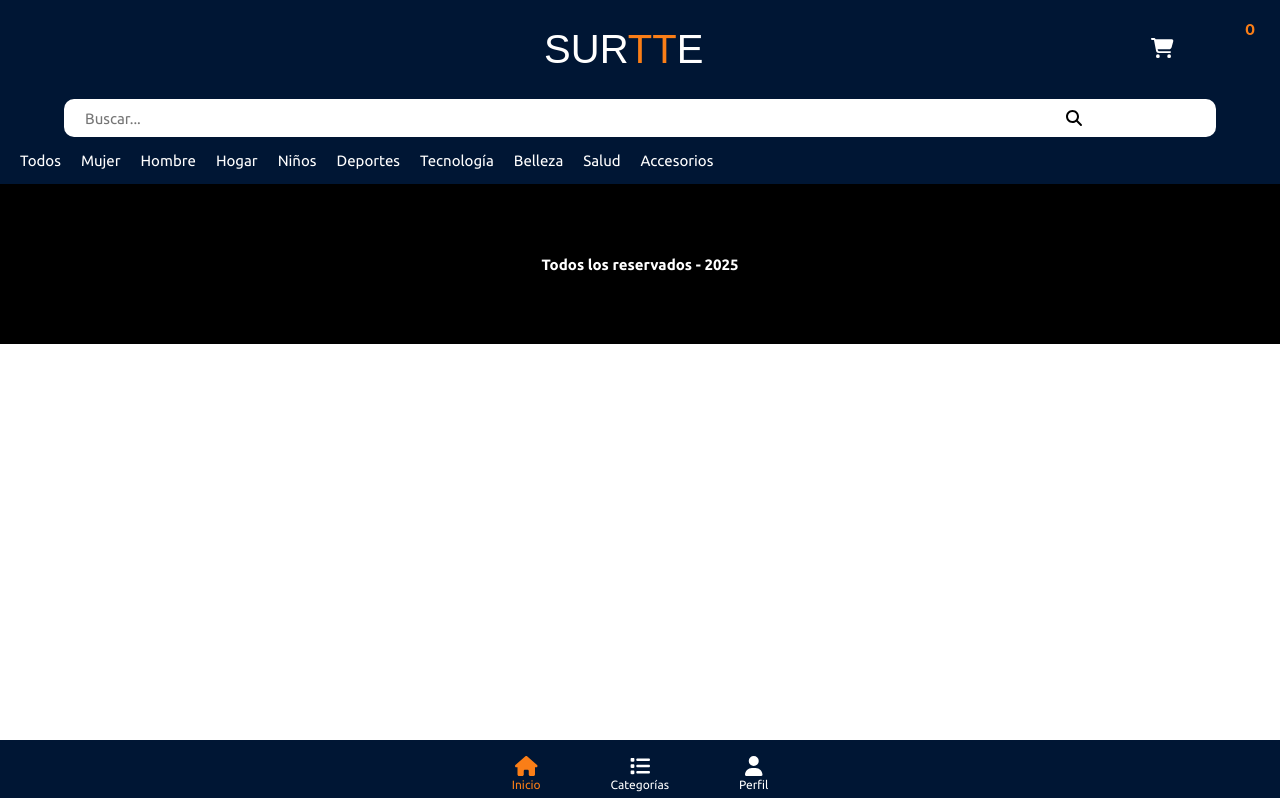
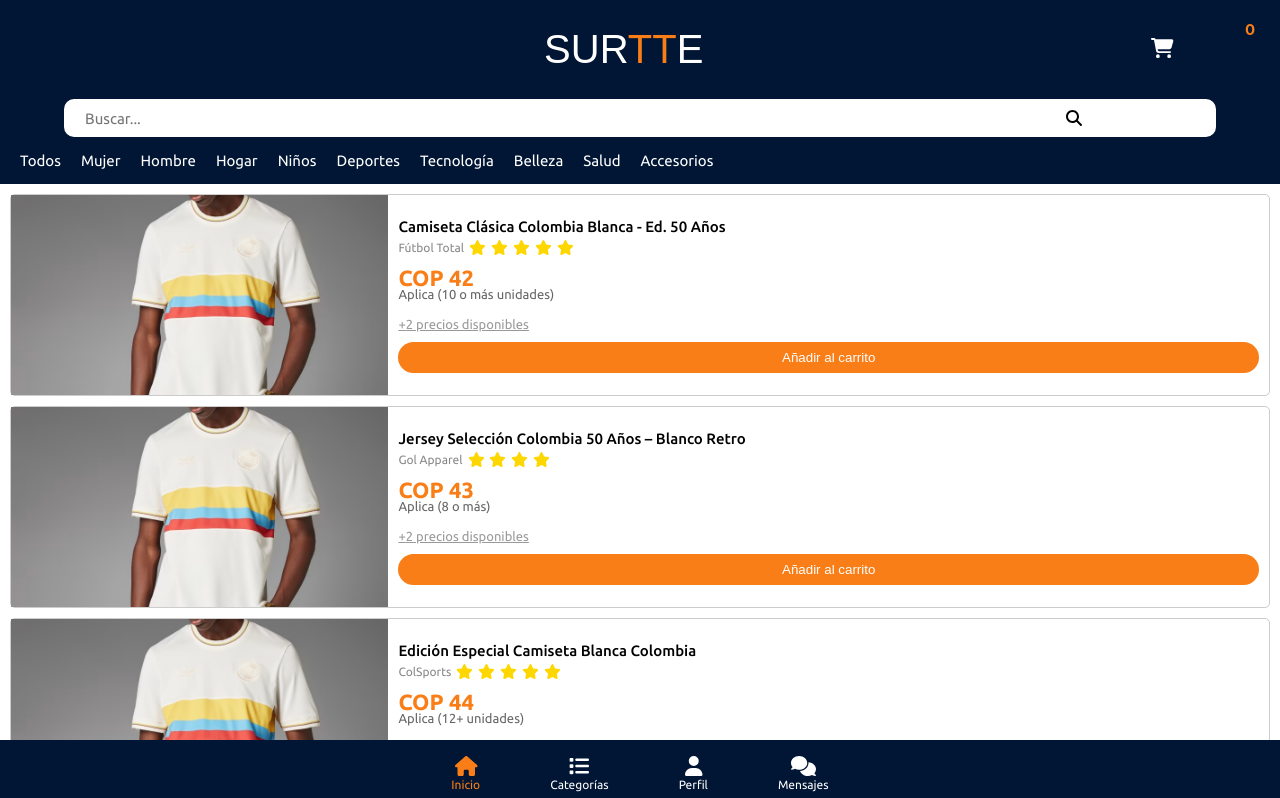
Before and after one commit to andres0v13d0/surtte, a React (Create React App) app in the folder frontend/: page / in a window 1280 px wide. Shown: the top 798 px of the page. Built offline with nearby package versions, Linux system fonts and the light colour scheme; a web font is replaced by a local one.

Commit message:
Agregacion de estilos

```diff
--- a/frontend/src/App.js
+++ b/frontend/src/App.js
@@ -5,6 +5,8 @@ import Login from './pages/Login'
 import Home from './pages/Home';
 import Register from './pages/Register';
 import Profile from './pages/Profile';
+import Categories from './pages/Categories';
+import Chat from './pages/Chat';
 
 function App() {
   return (
@@ -15,6 +17,8 @@ function App() {
         <Route path="/logout" element={<Logout   />} />
         <Route path="/register" element={<Register   />} />
         <Route path="/profile" element={<Profile />} />
+        <Route path="/categories" element={<Categories />} />
+        <Route path="/messages" element={<Chat />} />
       </Routes>
     </Router>
   );
--- a/frontend/src/components/NavInf.js
+++ b/frontend/src/components/NavInf.js
@@ -2,7 +2,7 @@ import React from 'react';
 import { Link } from 'react-router-dom';
 import './NavInf.css';
 import { FontAwesomeIcon } from '@fortawesome/react-fontawesome';
-import { faHouse, faList, faUser } from '@fortawesome/free-solid-svg-icons';
+import { faHouse, faList, faUser, faComments } from '@fortawesome/free-solid-svg-icons';
 
 const NavInf = ({ selected }) => {
     return (
@@ -32,6 +32,14 @@ const NavInf = ({ selected }) => {
                         Perfil
                     </Link>
                 </li>
+                <li>
+                    <Link to="/messages" className={selected === 'messages' ? 'selected' : ''}>
+                        <span className='navInf-icon'>
+                            <FontAwesomeIcon icon={faComments} />
+                        </span>
+                        Mensajes
+                    </Link>
+                </li>
             </ul>
         </nav>
     );
--- /dev/null
+++ b/frontend/src/components/Product.css
@@ -0,0 +1,115 @@
+.product {
+    display: flex;
+    height: 200px;
+    width: auto;
+    margin: 10px;
+    border: 1px solid #ccc;
+    border-radius: 5px;
+    font-family: 'Ubuntu', sans-serif;
+  }
+
+  .product .product-image {
+    width: 30%;
+    height: 100%;
+    object-fit: cover;
+  }
+
+  .product .product-info {
+    padding: 10px;
+    display: flex;
+    flex-direction: column;
+    justify-content: center;
+    flex: 1;
+  }
+
+  .product .product-info .product-name {
+    font-size: 15px;
+    margin: 0;
+    font-weight: 500;
+  }
+
+  .product-rating {
+    display: flex;
+    align-items: center;
+    margin-top: 5px;
+  }
+
+  .product-rating .rating-text {
+    font-size: 12px;
+    color: #888;
+  }
+
+  .product-rating .star-icon {
+    margin-left: 5px;
+    color: #FFD700;
+    font-size: 15px;
+  }
+
+  .product-price-highlight {
+    margin-top: 10px;
+    position: relative;
+  }
+
+  .main-price {
+    font-size: 22px;
+    font-weight: bold;
+    color: #fa7e17;
+    margin: 0;
+  }
+
+  .price-note {
+    font-size: 13px;
+    color: #666;
+    margin-top: -4px;
+  }
+
+  .tooltip-wrapper {
+    position: relative;
+    display: inline-block;
+  }
+
+  .price-more-info {
+    font-size: 13px;
+    color: #999;
+    margin-top: 4px;
+    cursor: pointer;
+    text-decoration: underline;
+  }
+
+  .tooltip-content {
+    visibility: hidden;
+    opacity: 0;
+    position: absolute;
+    top: 24px;
+    left: 0;
+    z-index: 10;
+    width: 200px;
+    background-color: #fff;
+    color: #333;
+    border: 1px solid #ccc;
+    padding: 0.75rem;
+    border-radius: 6px;
+    box-shadow: 0 2px 10px rgba(0, 0, 0, 0.1);
+    transition: opacity 0.2s ease;
+    font-size: 14px;
+  }
+
+  .tooltip-wrapper:hover .tooltip-content {
+    visibility: visible;
+    opacity: 1;
+  }
+
+  .add-to-cart-button {
+    margin-top: 10px;
+    padding: 0.5rem 1rem;
+    background-color: #fa7e17;
+    color: white;
+    border: none;
+    border-radius: 25px;
+    cursor: pointer;
+    transition: background-color 0.2s;
+  }
+
+  .add-to-cart-button:hover {
+    background-color: #e86f10;
+  }
--- a/frontend/src/components/Product.js
+++ b/frontend/src/components/Product.js
@@ -1,28 +1,51 @@
 import React from 'react';
 import { FontAwesomeIcon } from '@fortawesome/react-fontawesome';
 import { faStar } from '@fortawesome/free-solid-svg-icons';
+import './Product.css';
 
-const Product = () => {
+const Product = ({
+    image,
+    name,
+    provider,
+    stars,
+    prices,
+}) => {
+
+    const mainPrice = prices[0];
+
     return (
         <div className="product">
             <img
-                src="/camiseta.avif"
-                alt="Product"
+                src={image}
+                alt={name}
                 className="product-image"
             />
-            <h2 className="product-title">Título del Producto</h2>
-            <p className="product-name">Nombre del Producto</p>
-            <div className="product-rating">
-                {[...Array(5)].map((_, index) => (
-                    <FontAwesomeIcon key={index} icon={faStar} className="star-icon" />
-                ))}
+            <div className='product-info'>
+                <p className="product-name">{name}</p>
+
+                <div className="product-rating">
+                    <span className="rating-text">{provider}</span>
+                    {[...Array(stars)].map((_, index) => (
+                        <FontAwesomeIcon key={index} icon={faStar} className="star-icon" />
+                    ))}
+                </div>
+
+                <div className="product-price-highlight">
+                    <p className="main-price">COP {mainPrice.amount}</p>
+                    <p className="price-note">Aplica {mainPrice.condition}</p>
+
+                    <div className="tooltip-wrapper">
+                        <span className="price-more-info">+{prices.length - 1} precios disponibles</span>
+                        <div className="tooltip-content">
+                        {prices.slice(1).map((price, i) => (
+                            <p key={i}><strong>${price.amount}</strong> {price.condition}</p>
+                        ))}
+                        </div>
+                    </div>
+                </div>
+
+                <button className="add-to-cart-button">Añadir al carrito</button>
             </div>
-            <div className="product-prices">
-                <p className="product-price">Precio: $42.00</p>
-                <p className="product-price">Precio: $45.00</p>
-                <p className="product-price">Precio: $50.00</p>
-            </div>
-            <button className="add-to-cart-button">Añadir al Carrito</button>
         </div>
     );
 };
--- /dev/null
+++ b/frontend/src/pages/Categories.js
@@ -0,0 +1,29 @@
+import React from 'react';
+import Header from '../components/Header';
+import NavInf from '../components/NavInf';
+import Footer from '../components/Footer';
+
+const Categories = () => {
+    return (
+        <>
+            <Header />
+            <div className="categories-container" style={{ display: 'flex' }}>
+                <nav style={{ width: '20%', backgroundColor: '#f4f4f4', padding: '1rem' }}>
+                    <ul>
+                        <li><a href="#category1">Category 1</a></li>
+                        <li><a href="#category2">Category 2</a></li>
+                        <li><a href="#category3">Category 3</a></li>
+                    </ul>
+                </nav>
+                <section style={{ flex: 1, padding: '1rem' }}>
+                    <h1>Categories Section</h1>
+                    <p>Here you can display the content of the selected category.</p>
+                </section>
+            </div>
+            <NavInf selected="categories" />
+            <Footer />
+        </>
+    );
+};
+
+export default Categories;
--- /dev/null
+++ b/frontend/src/pages/Chat.js
@@ -0,0 +1,68 @@
+import React, { useState, useEffect } from 'react';
+import Header from '../components/Header';
+import NavInf from '../components/NavInf';
+import Footer from '../components/Footer';
+
+const Chat = () => {
+    const [chats, setChats] = useState([]);
+
+    useEffect(() => {
+        const fetchChats = async () => {
+            const mockChats = [
+                { id: 1, name: 'Juan', lastMessage: 'Hola, ¿cómo estás?' },
+                { id: 2, name: 'María', lastMessage: '¿Qué tal el proyecto?' },
+                { id: 3, name: 'Carlos', lastMessage: 'Nos vemos mañana.' },
+            ];
+            setChats(mockChats);
+        };
+
+        fetchChats();
+    }, []);
+
+    return (
+        <>
+            <Header />
+            <div style={styles.container}>
+                <h2>Mis Chats</h2>
+                <div style={styles.chatList}>
+                    {chats.map((chat) => (
+                        <div key={chat.id} style={styles.chatItem}>
+                            <div style={styles.chatName}>{chat.name}</div>
+                            <div style={styles.lastMessage}>{chat.lastMessage}</div>
+                        </div>
+                    ))}
+                </div>
+            </div>
+            <NavInf selected="messages" />
+            <Footer />
+        </>
+    );
+};
+
+const styles = {
+    container: {
+        padding: '20px',
+        fontFamily: 'Arial, sans-serif',
+    },
+    chatList: {
+        marginTop: '10px',
+        border: '1px solid #ddd',
+        borderRadius: '5px',
+        overflow: 'hidden',
+    },
+    chatItem: {
+        padding: '10px',
+        borderBottom: '1px solid #ddd',
+        cursor: 'pointer',
+        backgroundColor: '#f9f9f9',
+    },
+    chatName: {
+        fontWeight: 'bold',
+    },
+    lastMessage: {
+        color: '#555',
+        fontSize: '14px',
+    },
+};
+
+export default Chat;
--- a/frontend/src/pages/Home.js
+++ b/frontend/src/pages/Home.js
@@ -1,12 +1,131 @@
 import Footer from '../components/Footer';
 import Header from '../components/Header';
 import NavInf from '../components/NavInf';
+import Product from '../components/Product';
+
+const mockProducts = [
+  {
+    name: "Camiseta Clásica Colombia Blanca - Ed. 50 Años",
+    provider: "Fútbol Total",
+    stars: 5,
+    image: "/camiseta.avif",
+    prices: [
+      { amount: 42, condition: "(10 o más unidades)" },
+      { amount: 45, condition: "(5 a 9 unidades)" },
+      { amount: 50, condition: "(1 a 4 unidades)" },
+    ],
+  },
+  {
+    name: "Jersey Selección Colombia 50 Años – Blanco Retro",
+    provider: "Gol Apparel",
+    stars: 4,
+    image: "/camiseta.avif",
+    prices: [
+      { amount: 43, condition: "(8 o más)" },
+      { amount: 46, condition: "(4 a 7)" },
+      { amount: 51, condition: "(1 a 3)" },
+    ],
+  },
+  {
+    name: "Edición Especial Camiseta Blanca Colombia",
+    provider: "ColSports",
+    stars: 5,
+    image: "/camiseta.avif",
+    prices: [
+      { amount: 44, condition: "(12+ unidades)" },
+      { amount: 47, condition: "(6-11 unidades)" },
+      { amount: 52, condition: "(1-5 unidades)" },
+    ],
+  },
+  {
+    name: "Camiseta Tributo 50 Años – Color Blanco",
+    provider: "Pasión Cafetera",
+    stars: 3,
+    image: "/camiseta.avif",
+    prices: [
+      { amount: 40, condition: "(20 o más)" },
+      { amount: 44, condition: "(10-19)" },
+      { amount: 48, condition: "(1-9)" },
+    ],
+  },
+  {
+    name: "Blanca Oficial 50 Años – Colombia Legend",
+    provider: "RetroFútbol",
+    stars: 4,
+    image: "/camiseta.avif",
+    prices: [
+      { amount: 41, condition: "(15+ unidades)" },
+      { amount: 46, condition: "(5-14)" },
+      { amount: 49, condition: "(1-4)" },
+    ],
+  },
+  {
+    name: "Camiseta Histórica Selección Colombia 50 Años",
+    provider: "SelecciónShop",
+    stars: 5,
+    image: "/camiseta.avif",
+    prices: [
+      { amount: 43, condition: "(10+ unidades)" },
+      { amount: 47, condition: "(5-9 unidades)" },
+      { amount: 51, condition: "(1-4 unidades)" },
+    ],
+  },
+  {
+    name: "Colombia Blanca 50 Años – Fan Edition",
+    provider: "LaCancha Store",
+    stars: 4,
+    image: "/camiseta.avif",
+    prices: [
+      { amount: 42, condition: "(10+ unidades)" },
+      { amount: 46, condition: "(6-9)" },
+      { amount: 50, condition: "(1-5)" },
+    ],
+  },
+  {
+    name: "Jersey Blanco Colombia Edición Limitada",
+    provider: "FútbolShop",
+    stars: 3,
+    image: "/camiseta.avif",
+    prices: [
+      { amount: 44, condition: "(12+ unidades)" },
+      { amount: 48, condition: "(5-11)" },
+      { amount: 52, condition: "(1-4)" },
+    ],
+  },
+  {
+    name: "Colección Blanca Colombia 50 Aniversario",
+    provider: "Deporte Nacional",
+    stars: 5,
+    image: "/camiseta.avif",
+    prices: [
+      { amount: 41, condition: "(15+ unidades)" },
+      { amount: 45, condition: "(7-14)" },
+      { amount: 49, condition: "(1-6)" },
+    ],
+  },
+  {
+    name: "Colombia 50 Años - Blanca Premium",
+    provider: "Café y Gol",
+    stars: 4,
+    image: "/camiseta.avif",
+    prices: [
+      { amount: 43, condition: "(10 o más unidades)" },
+      { amount: 47, condition: "(4 a 9 unidades)" },
+      { amount: 53, condition: "(1 a 3 unidades)" },
+    ],
+  }
+];
 
 function Home() {
   return (
     <>
       <Header />
-      <NavInf selected={"home"}/>
+      <div className='products-cont'>
+        {mockProducts.map((prod, index) => (
+          <Product key={index} {...prod} />
+        ))}
+      </div>
+      <NavInf selected={"home"} />
       <Footer />
     </>
   );
--- a/frontend/src/pages/Profile.css
+++ b/frontend/src/pages/Profile.css
@@ -96,3 +96,7 @@
 .user-button:hover svg {
   color: white;
 }
+
+.user-button.mg{
+  margin-bottom: 1rem;
+}
```
Also changed, not shown: frontend/src/pages/Profile.js (+6 -4 lines).
